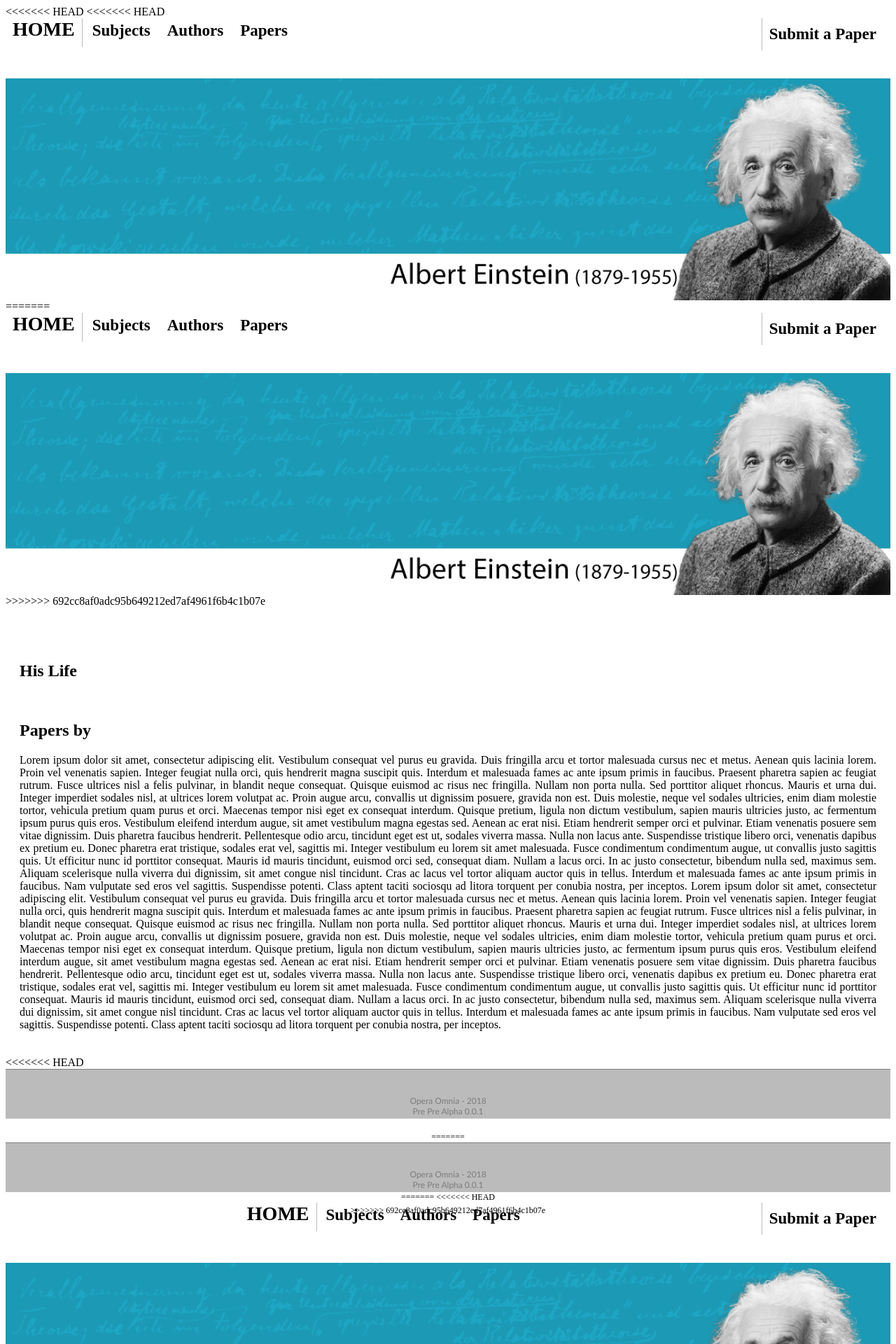
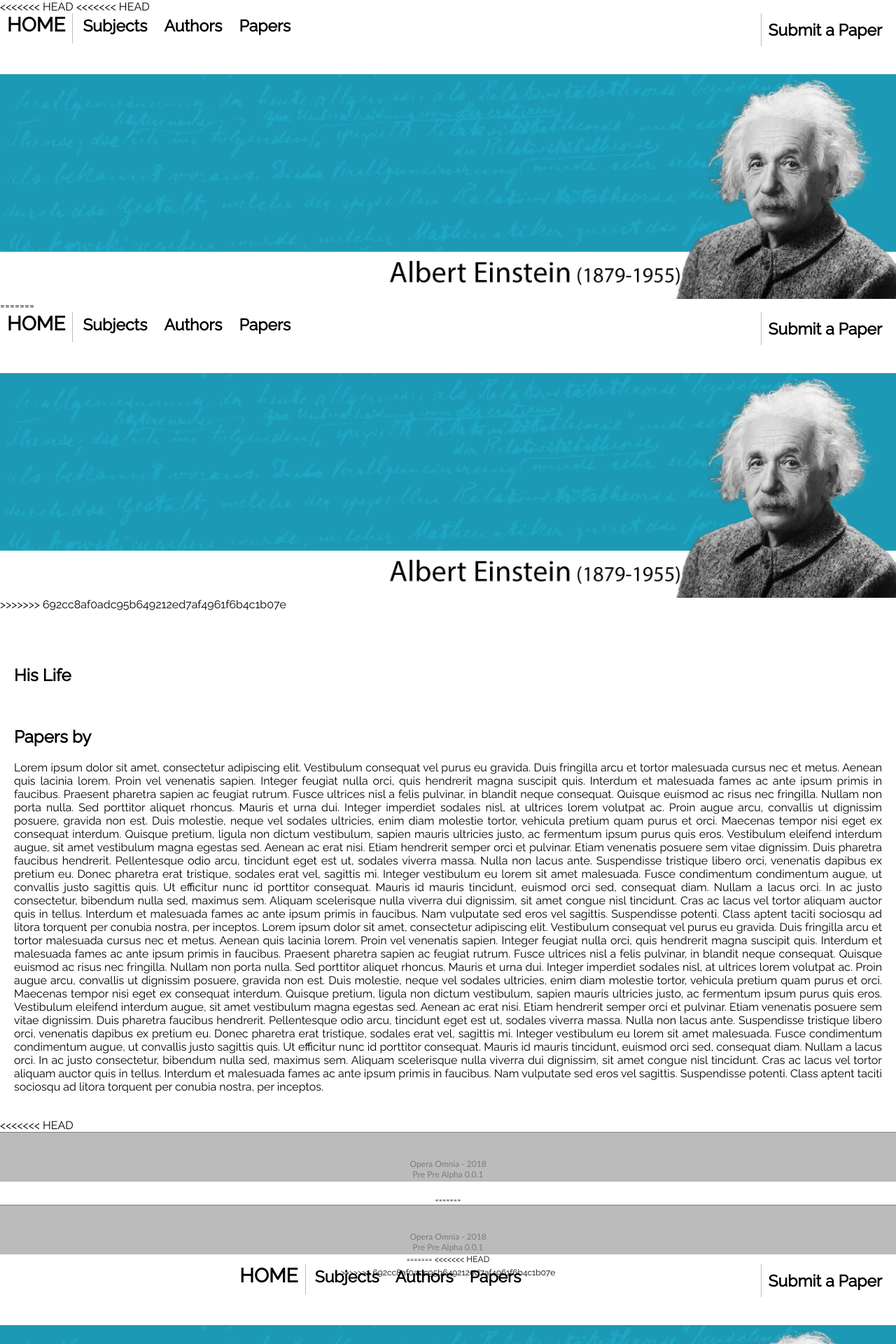
Before and after one commit to SerouxN/OperaOmnia, a PHP site: page /author.php?authid=1 in a window 1280 px wide. Shown: the top 1920 px of the page at 70% size. Run offline with PHP 8.4, Linux system fonts and the light colour scheme; data that the repository does not hold is empty.

Commit message:
Modified CSS

```diff
--- a/style.css
+++ b/style.css
@@ -1,4 +1,3 @@
-<<<<<<< HEAD
 
 @import url('https://fonts.googleapis.com/css?family=Raleway');
 
@@ -22,7 +21,7 @@ aside
     padding-left:8px;
     margin-left: 30px;
     color: white;
-    border-radius: 8px;
+    border-radius: 7px;
 }
 #asideMaths
 {
@@ -193,199 +192,3 @@ p
       color:black;
       font-size: 18px;
   }
-=======
-
-@import url('https://fonts.googleapis.com/css?family=Raleway');
-
-body
-{
-    font-family: 'Raleway', 'Trebuchet MS', 'Lucida Sans Unicode', 'Lucida Grande', 'Lucida Sans', Arial, sans-serif;
-    margin:0;
-}
-section
-{
-    display: block;
-    padding: 10px;
-}
-aside
-{
-    display: block;
-    float: right;
-    width: 26%;
-    margin:10px;
-    padding:5px;
-    padding-left:8px;
-    margin-left: 30px;
-    color: white;
-    border-radius: 8px;
-}
-#asideMaths
-{
-    background-color: #aa2525;
-}
-#asidePhys
-{
-    background-color: #1c99b4;
-}
-
-aside a
-{
-    text-decoration: none;
-    color: white;
-    font-size: 14px;
-}
-aside a:hover
-{
-    color: white;
-    text-decoration: underline;
-}
-nav ul
-{
-    list-style-type: none;
-    margin: 0;
-    padding: 0;
-    overflow: hidden;
-    background-color: white;
-    width: 100%;
-    top:0;
-    font-weight: bold;
-}
-nav ul li
-{
-    display: inline;
-}
-nav ul li a
-{
-    font-size: 23px;
-    padding: 10px;
-    color: black;
-    text-decoration: none;
-}
-nav ul li a:hover {
-    background-color: #efefef;
-}
-#submit
-{
-    float: right;
-    border-left: 1px solid #bbb;
-    padding-left: 10px;
-    padding-right: 20px;
-}
-#home
-{
-    text-transform: uppercase;
-    font-size: 28px;
-    border-right: 1px solid #bbb;
-    padding-right: 10px;
-}
-#banner
-{
-    width:100%;
-    padding: 0;
-    padding-top: 40px;
-    overflow: hidden;
-}
-.sticky ul
-{
-    list-style-type: none;
-    margin: 0;
-    padding: 0;
-    overflow: hidden;
-    background-color: white;
-    width: 100%;
-    border-bottom: 1px solid #bbb;
-}
-.sticky ul li
-{
-    display: inline;
-}
-.sticky ul li a
-{
-    font-size: 23px;
-    padding: 5px;
-    color: black;
-    text-decoration: none;
-}
-.sticky ul li a:hover {
-    background-color: #efefef;
-}
-.sticky
-{
-    position: fixed;
-    top: 0;
-    width: 100%;
-}
-footer
-{
-    position: static;
-    background-color: #bbb;
-    text-align: center;
-    height: 45px;
-    font-size: 12px;
-    bottom:0;
-    width: 100%;
-    border-top: 1px solid gray;
-    padding-bottom: 10px;
-    padding-top: 15px;
-}
-footer p
-{
-    text-align: center;
-    font-family: 'Trebuchet MS', 'Lucida Sans Unicode', 'Lucida Grande', 'Lucida Sans', Arial, sans-serif;
-    padding:10px;
-    color: rgb(124, 124, 124);
-}
-form
-{
-    width:40%;
-}
-#submitButton
-{
-    background-color: #e6e6e6;
-    border: none;
-    border-radius: 4px;
-    color: black;
-    font-size: 15px;
-    margin:5px;
-    height:30px;
-    text-align: center;
-    cursor: pointer;
-}
-select {
-    padding: 10px;
-    border: none;
-    border-radius: 4px;
-    background-color: #f1f1f1;
-}
-#order
-{
-    padding:25px;
-    display: inline-block;
-}
-p
-{
-    text-align: justify;
-}
-.sticky + .content {
-    padding-top: 60px;
-  }
-  .content
-  {
-    padding: 16px;
-  }
-  #nameAuthor
-  {
-      font-size: 45px;
-      font-weight:bold;
-  }
-  #core
-  {
-      padding:10px;
-  }
-  #paperList a
-  {
-      text-decoration: none;
-      color:black;
-      font-size: 18px;
-  }
->>>>>>> 692cc8af0adc95b649212ed7af4961f6b4c1b07e
```
